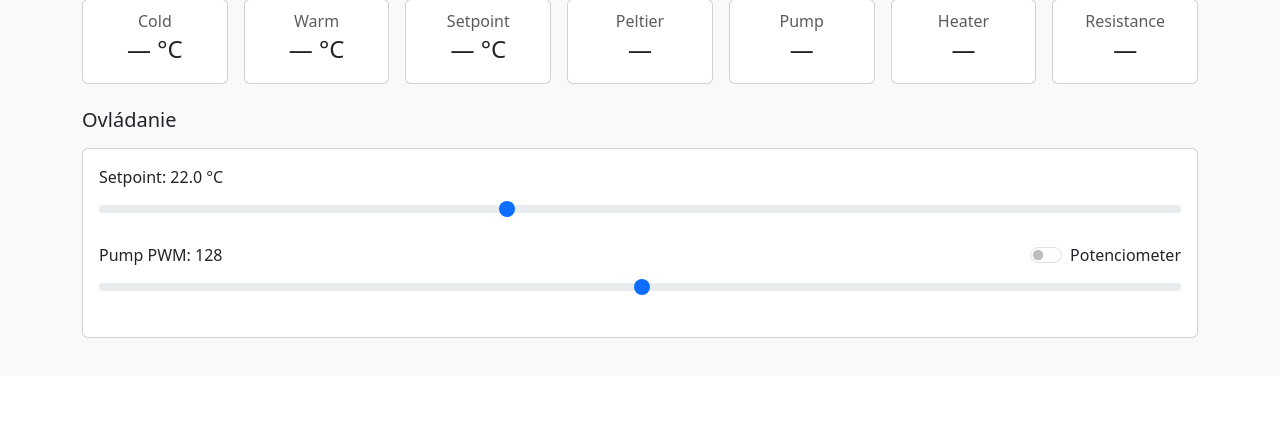
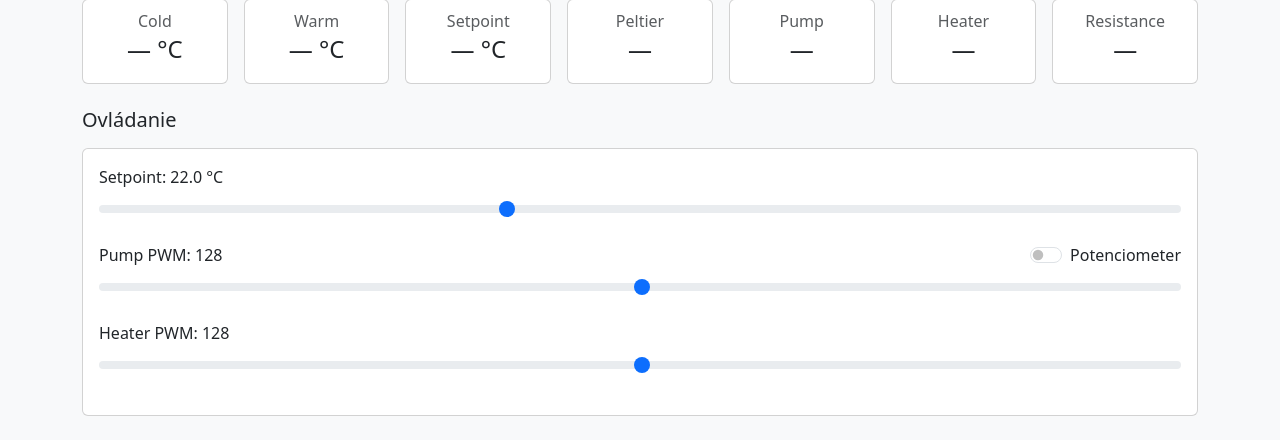
Before and after one commit to TomasOndrisak/stu-project, a Flask app: page / in a window 1280 px wide. Shown: the part 424-864 px from the top of the page. Before the commit the page ends 762 px from the top, so only its background shows below. Run offline with Flask 3, Linux system fonts and the light colour scheme; data that the repository does not hold is empty.

Commit message:
Added heater PWM control

```diff
--- a/frontend/static/js/dashboard.js
+++ b/frontend/static/js/dashboard.js
@@ -81,22 +81,25 @@ function updateCharts(measurements) {
 }
 
 // Controls
+// Setpoint
 const ctrlSetpoint = document.getElementById("ctrl-setpoint");
 const ctrlSetpointValue = document.getElementById("ctrl-setpoint-value");
-const ctrlPump = document.getElementById("ctrl-pump");
-const ctrlPumpValue = document.getElementById("ctrl-pump-value");
-const ctrlPumpPot = document.getElementById("ctrl-pump-pot");
+
+// Setpoint on change event
+ctrlSetpoint.addEventListener("change", async () => {
+    const value = parseFloat(ctrlSetpoint.value);
+    await sendCommand({ setpoint: value });
+});
 
 // Setpoint input event
 ctrlSetpoint.addEventListener("input", () => {
     ctrlSetpointValue.textContent = parseFloat(ctrlSetpoint.value).toFixed(1);
 });
 
-// Setpoint on change event
-ctrlSetpoint.addEventListener("change", async () => {
-    const value = parseFloat(ctrlSetpoint.value);
-    await sendCommand({ setpoint: value });
-});
+// Pump
+const ctrlPump = document.getElementById("ctrl-pump");
+const ctrlPumpValue = document.getElementById("ctrl-pump-value");
+const ctrlPumpPot = document.getElementById("ctrl-pump-pot");
 
 // Pump input event - updates displayed value
 ctrlPump.addEventListener("input", () => {
@@ -111,6 +114,21 @@ ctrlPump.addEventListener("change", async () => {
     const value = parseInt(ctrlPump.value);
     await sendCommand({ pumpPWM: value });
 });
+
+// Heater
+const ctrlHeater = document.getElementById("ctrl-heater");
+const ctrlHeaterValue = document.getElementById("ctrl-heater-value");
+
+ctrlHeater.addEventListener("input", () => {
+    ctrlHeaterValue.textContent = ctrlHeater.value;
+});
+
+ctrlHeater.addEventListener("change", async () => {
+    const value = parseInt(ctrlHeater.value);
+    await sendCommand({ heaterPWM: value });
+});
+
+
 
 // On change event - sends command to backend
 ctrlPumpPot.addEventListener("change", async () => {
--- a/frontend/templates/dashboard.html
+++ b/frontend/templates/dashboard.html
@@ -121,6 +121,13 @@
                     <input type="range" class="form-range" id="ctrl-pump" min="0" max="255" step="1" value="128">
                 </div>
 
+                <div class="mb-3">
+                    <label for="ctrl-heater" class="form-label">
+                        Heater PWM: <span id="ctrl-heater-value">128</span>
+                    </label>
+                    <input type="range" class="form-range" id="ctrl-heater" min="0" max="255" step="1" value="128">
+                </div>
+
             </div>
         </div>
     </main>
```
